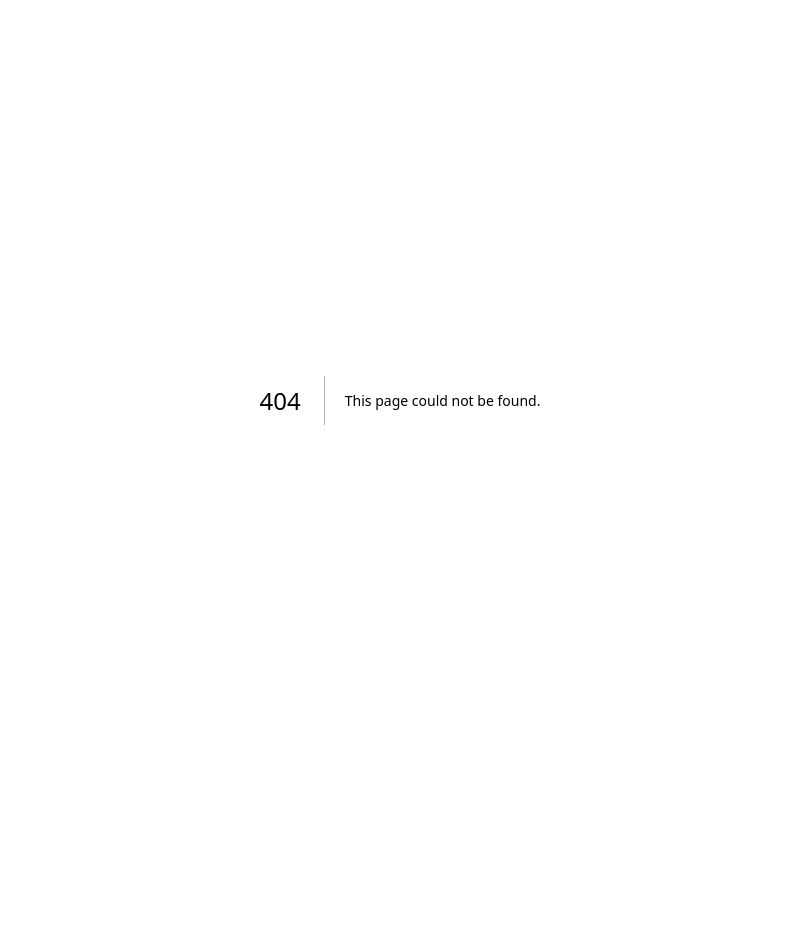
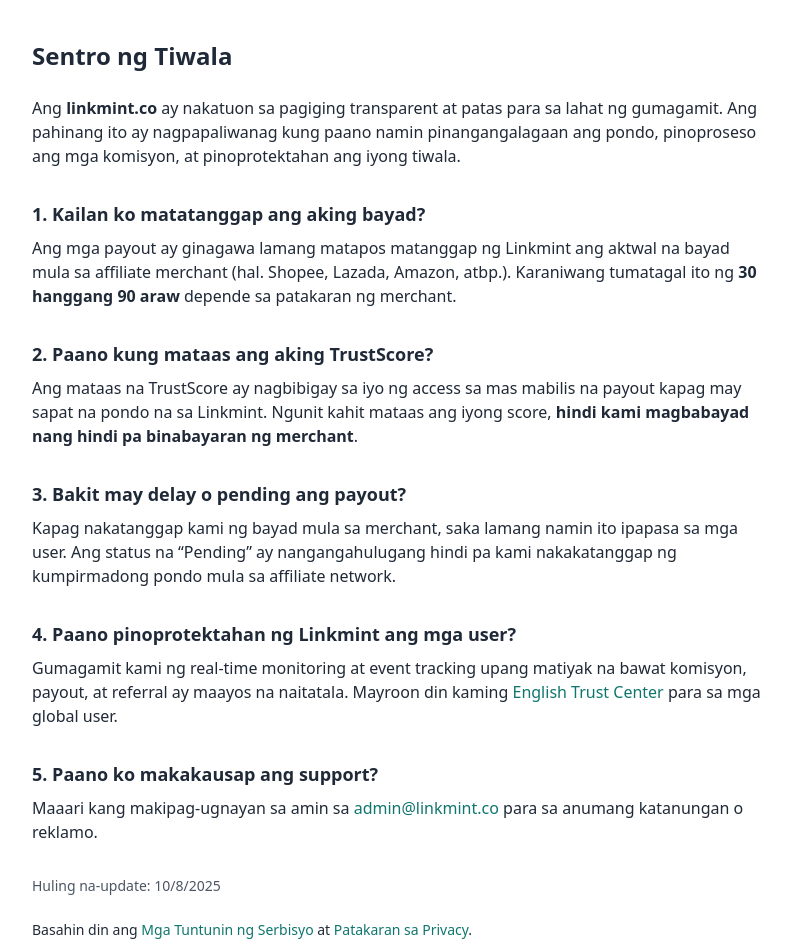
Before and after one commit to begintolern/Linkmint, a Next.js app: page /trust-center in a window 1280 px wide. Before the commit this address had no page. Shown: the top 952 px of the page, without its empty margins (240-1031 px from the left). Before the commit the page ends 800 px from the top, so only its background shows below. Built offline with nearby package versions, Linux system fonts and the light colour scheme.

Commit message:
fix: restore English Trust Center page (copied from TL version to resolve 404)

```diff
--- /dev/null
+++ b/app/trust-center/page.tsx
@@ -0,0 +1,79 @@
+// app/trust-center/tl/page.tsx
+export const dynamic = "force-dynamic";
+
+import Link from "next/link";
+
+export default function TrustCenterTagalog() {
+  return (
+    <div className="max-w-3xl mx-auto px-4 py-10 text-gray-800">
+      <h1 className="text-2xl font-bold mb-6">Sentro ng Tiwala</h1>
+
+      <p className="mb-4">
+        Ang <strong>linkmint.co</strong> ay nakatuon sa pagiging transparent at patas para sa lahat
+        ng gumagamit. Ang pahinang ito ay nagpapaliwanag kung paano namin pinangangalagaan ang
+        pondo, pinoproseso ang mga komisyon, at pinoprotektahan ang iyong tiwala.
+      </p>
+
+      <h2 className="text-lg font-semibold mt-8 mb-2">1. Kailan ko matatanggap ang aking bayad?</h2>
+      <p className="mb-4">
+        Ang mga payout ay ginagawa lamang matapos matanggap ng Linkmint ang aktwal na bayad mula sa
+        affiliate merchant (hal. Shopee, Lazada, Amazon, atbp.). Karaniwang tumatagal ito ng{" "}
+        <strong>30 hanggang 90 araw</strong> depende sa patakaran ng merchant.
+      </p>
+
+      <h2 className="text-lg font-semibold mt-8 mb-2">
+        2. Paano kung mataas ang aking TrustScore?
+      </h2>
+      <p className="mb-4">
+        Ang mataas na TrustScore ay nagbibigay sa iyo ng access sa mas mabilis na payout kapag may
+        sapat na pondo na sa Linkmint. Ngunit kahit mataas ang iyong score,{" "}
+        <strong>hindi kami magbabayad nang hindi pa binabayaran ng merchant</strong>.
+      </p>
+
+      <h2 className="text-lg font-semibold mt-8 mb-2">3. Bakit may delay o pending ang payout?</h2>
+      <p className="mb-4">
+        Kapag nakatanggap kami ng bayad mula sa merchant, saka lamang namin ito ipapasa sa mga
+        user. Ang status na “Pending” ay nangangahulugang hindi pa kami nakakatanggap ng kumpirmadong
+        pondo mula sa affiliate network.
+      </p>
+
+      <h2 className="text-lg font-semibold mt-8 mb-2">
+        4. Paano pinoprotektahan ng Linkmint ang mga user?
+      </h2>
+      <p className="mb-4">
+        Gumagamit kami ng real-time monitoring at event tracking upang matiyak na bawat komisyon,
+        payout, at referral ay maayos na naitatala. Mayroon din kaming{" "}
+        <Link href="/trust-center" className="text-teal-700 hover:underline">
+          English Trust Center
+        </Link>{" "}
+        para sa mga global user.
+      </p>
+
+      <h2 className="text-lg font-semibold mt-8 mb-2">
+        5. Paano ko makakausap ang support?
+      </h2>
+      <p className="mb-4">
+        Maaari kang makipag-ugnayan sa amin sa{" "}
+        <Link href="mailto:admin@linkmint.co" className="text-teal-700 hover:underline">
+          admin@linkmint.co
+        </Link>{" "}
+        para sa anumang katanungan o reklamo.
+      </p>
+
+      <p className="mt-8 text-sm text-gray-600">
+        Huling na-update: {new Date().toLocaleDateString("en-PH")}
+      </p>
+
+      <p className="mt-6 text-sm">
+        Basahin din ang{" "}
+        <Link href="/tos/tl" className="text-teal-700 hover:underline">
+          Mga Tuntunin ng Serbisyo
+        </Link>{" "}
+        at{" "}
+        <Link href="/privacy/tl" className="text-teal-700 hover:underline">
+          Patakaran sa Privacy
+        </Link>.
+      </p>
+    </div>
+  );
+}
```
